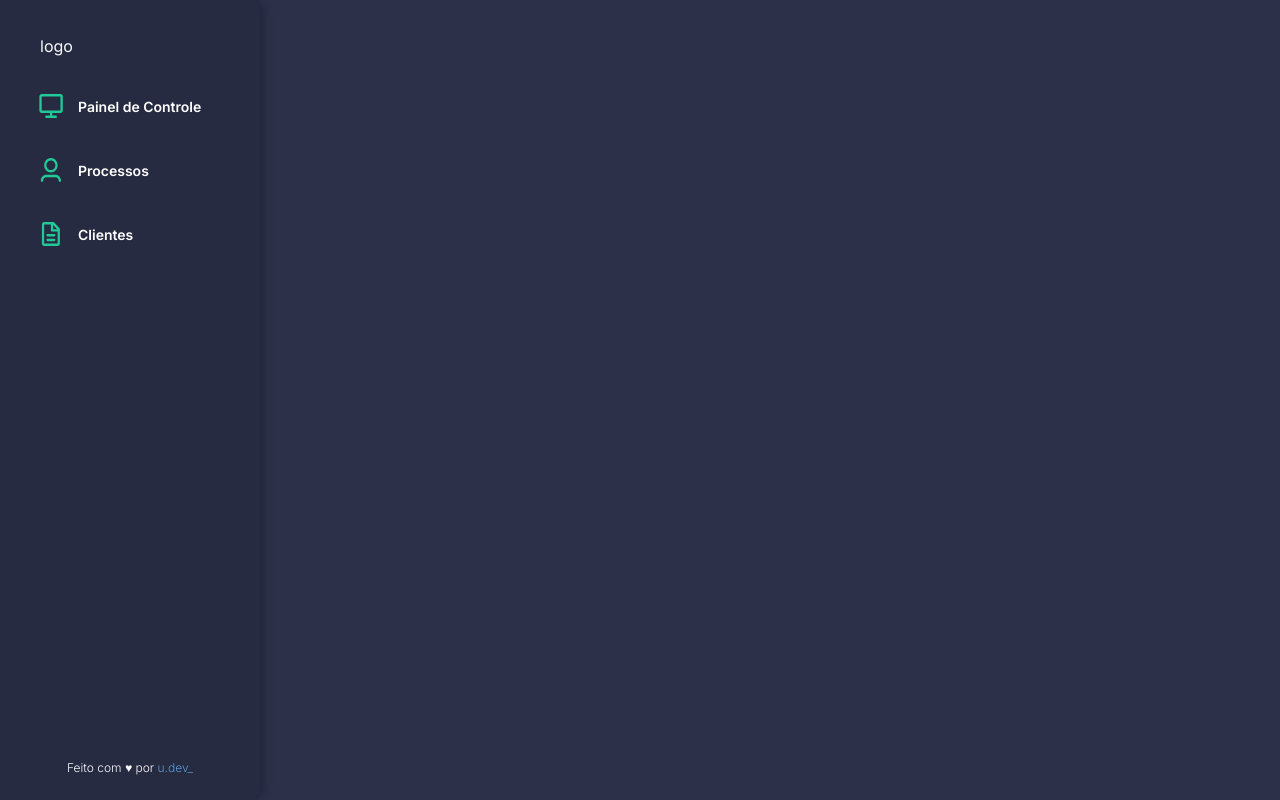
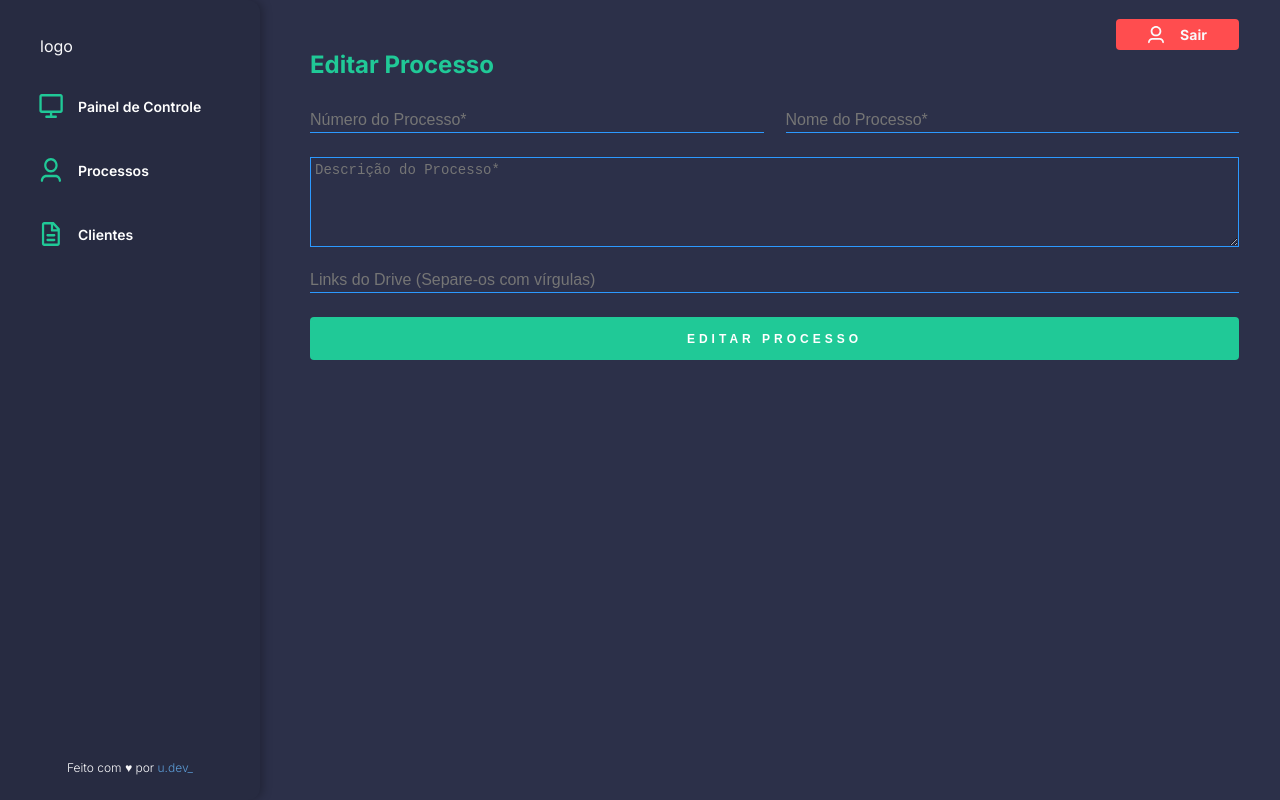
Before and after one commit to uthanhercules/client-themis-library, a React (Create React App) app: page /processos/editar/1 in a window 1280 px wide. Built offline with nearby package versions, Linux system fonts and the light colour scheme; no server answers; sample sign-in values are in the browser's storage.

Commit message:
User can now edit a procedure

```diff
--- /dev/null
+++ b/src/pages/editProcedure/index.tsx
@@ -0,0 +1,131 @@
+/* eslint-disable react-hooks/rules-of-hooks */
+import React, { useState, useEffect } from "react";
+import { useParams } from "react-router-dom";
+import { toast } from "react-toastify";
+import Header from "../../shared/components/Header";
+import Input from "../../shared/components/LoginInput";
+import apiService from "../../shared/services/customerServices";
+import procedureService from "../../shared/services/allProceduresService";
+import "./style.scss";
+
+const index = () => {
+  const [procedureId, setProcedureId] = useState("");
+  const [customerId, setCustomerId] = useState("");
+  const [customerName, setCustomerName] = useState("");
+  const [procedureNumber, setProcedureNumber] = useState("");
+  const [procedureName, setProcedureName] = useState("");
+  const [description, setDescription] = useState("");
+  const [files, setFiles] = useState("");
+  const [loaded, setLoaded] = useState(false);
+  const { id } = useParams();
+
+  useEffect(() => {
+    loadProcedureData();
+  }, []);
+
+  async function loadProcedureData() {
+    const userToken = localStorage.getItem("userToken");
+
+    if (!id || !userToken) return;
+
+    const { data, ok } = await procedureService.getProcedureByNumber(
+      userToken,
+      id
+    );
+
+    if (!ok) return toast.error(data);
+
+    const stringFiles = JSON.parse(data[0].files.join(", "));
+    console.log(stringFiles);
+
+    setProcedureId(data[0].id);
+    setCustomerId(data[0].customer_id);
+    setCustomerName(data[0].customer_name);
+    setProcedureNumber(data[0].procedure_number);
+    setProcedureName(data[0].name);
+    setDescription(data[0].description);
+    setFiles(stringFiles.length ? stringFiles : "");
+    setLoaded(true);
+  }
+
+  async function editProcedure(e: any) {
+    e.preventDefault();
+
+    if (!procedureNumber.trim())
+      return toast.error("Número do Processo é um campo obrigatório.");
+    if (procedureNumber.length < 20)
+      return toast.error("Número do Processo precisa ter 20 dígitos.");
+    if (!procedureName.trim())
+      return toast.error("Nome do processo é um campo obrigatório.");
+    if (!description.trim())
+      return toast.error("Descrição é um campo obrigatório.");
+
+    const userToken = localStorage.getItem("userToken");
+
+    if (!userToken) {
+      toast.error("Você precisa estar logado para fazer isso!");
+      return (window.location.href = "/login");
+    }
+
+    try {
+      const { data, ok } = await procedureService.editProcedure(userToken, {
+        id: procedureId,
+        customer_id: customerId,
+        customer_name: customerName,
+        procedure_number: procedureNumber,
+        name: procedureName,
+        description,
+        files,
+        finished: false,
+      });
+
+      if (!ok) return toast.error(data);
+    } catch (err: any) {
+      return toast.error(err);
+    }
+
+    setTimeout(() => (window.location.href = "/processos"), 2000);
+    return toast.success("Processo editado com sucesso!");
+  }
+
+  return (
+    <article className="new-procedure-page">
+      <Header />
+      <h1>Editar Processo</h1>
+      <form className="new-procedure-data">
+        <section className="name-number">
+          <Input
+            className="g-input"
+            type="number"
+            placeholder="Número do Processo*"
+            value={procedureNumber}
+            action={setProcedureNumber}
+          />
+          <Input
+            className="g-input name"
+            type="text"
+            placeholder="Nome do Processo*"
+            value={procedureName}
+            action={setProcedureName}
+          />
+        </section>
+        <textarea
+          placeholder="Descrição do Processo*"
+          rows={5}
+          value={description}
+          onChange={(e: any) => setDescription(e.target.value)}
+        ></textarea>
+        <Input
+          className="g-input"
+          type="text"
+          placeholder="Links do Drive (Separe-os com vírgulas)"
+          value={files}
+          action={setFiles}
+        />
+        <button onClick={(e: any) => editProcedure(e)}>Editar Processo</button>
+      </form>
+    </article>
+  );
+};
+
+export default index;
--- /dev/null
+++ b/src/pages/editProcedure/style.scss
@@ -0,0 +1,64 @@
+@import "../../shared/scss/variables.scss";
+
+.new-procedure-page {
+  padding: 19px 41px 31px 310px;
+
+  h1 {
+    font-style: normal;
+    font-weight: bold;
+    font-size: 24px;
+    line-height: 29px;
+    color: $success;
+
+    margin-bottom: 32px;
+  }
+
+  form {
+    display: flex;
+    flex-direction: column;
+    gap: 24px;
+
+    .name-number {
+      display: flex;
+      gap: 22px;
+
+      select {
+        font-size: 14px;
+        border: none;
+        border-bottom: 1px solid $secondary-blue;
+        background-color: transparent;
+        color: #fff;
+      }
+    }
+
+    .name {
+      width: 100%;
+    }
+
+    textarea {
+      font-size: 14px;
+      padding: 4px;
+      border: 1px solid $secondary-blue;
+      background-color: transparent;
+      color: #fff;
+    }
+
+    button {
+      cursor: pointer;
+      border: none;
+      border-radius: 4px;
+      width: 100%;
+      height: 43px;
+      background-color: $success;
+      font-size: 12px;
+      font-weight: 700;
+      letter-spacing: 4px;
+      text-transform: uppercase;
+      color: #fff;
+
+      &:hover {
+        opacity: 0.8;
+      }
+    }
+  }
+}
--- a/src/routes/outlet.tsx
+++ b/src/routes/outlet.tsx
@@ -9,6 +9,7 @@ import NewProcedure from "../pages/newProcedure";
 import Customers from "../pages/customers";
 import NewCustomer from "../pages/newCustomer";
 import EditCustomer from "../pages/editCustomer";
+import EditProcedure from "../pages/editProcedure";
 
 function ProtectedRoutes({ redirectTo }: { redirectTo: string }) {
   const isAuth = localStorage.getItem("userToken");
@@ -26,6 +27,7 @@ const outlet = () => (
 
     <Route element={<ProtectedRoutes redirectTo="/login" />}>
       <Route path="/painel" element={<Dashboard />} />
+      <Route path="/processos/editar/:id" element={<EditProcedure />} />
       <Route path="/processos/novo" element={<NewProcedure />} />
       <Route path="/processos" element={<Procedures />} />
       <Route path="/clientes/editar/:id" element={<EditCustomer />} />
--- a/src/shared/components/ProcedureListItem/index.tsx
+++ b/src/shared/components/ProcedureListItem/index.tsx
@@ -1,6 +1,6 @@
 /* eslint-disable react-hooks/rules-of-hooks */
 import { useState } from "react";
-import { NavLink } from "react-router-dom";
+import { NavLink, Navigate } from "react-router-dom";
 import { toast } from "react-toastify";
 import apiService from "../../services/allProceduresService";
 import deleteIcon from "../../assets/delete-icon.svg";
@@ -23,6 +23,7 @@ const index = ({
   customer,
 }: IProcedureListItem) => {
   const [currentId, setCurrentId] = useState("");
+  const [editProcedure, setEditProcedure] = useState(false);
 
   async function handleDeleteButton(id: string) {
     if (id !== currentId) {
@@ -51,12 +52,15 @@ const index = ({
     return toast.success("Cliente apagado com sucesso!");
   }
 
+  if (editProcedure)
+    return <Navigate to={`/processos/editar/${procedureNumber}`} />;
+
   return (
     <section className="procedure-item">
       <NavLink to={`/processos/${procedureNumber}`}>{procedureNumber}</NavLink>
       <span className="p-name">{name}</span>
       <span className="c-name">{customer}</span>
-      <button className="p-edit">
+      <button className="p-edit" onClick={() => setEditProcedure(true)}>
         <img src={editIcon} alt="Edit Button" />
       </button>
       <button
```
